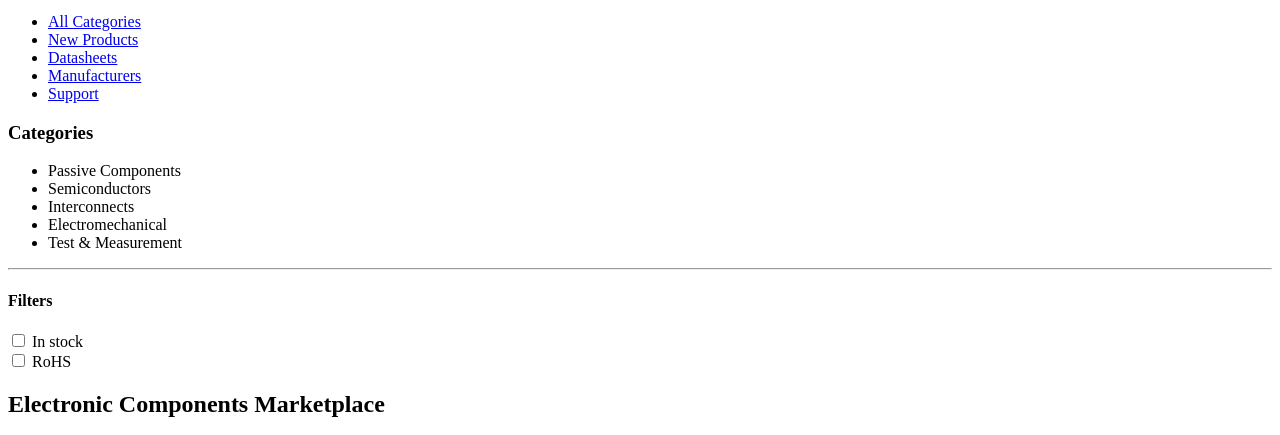
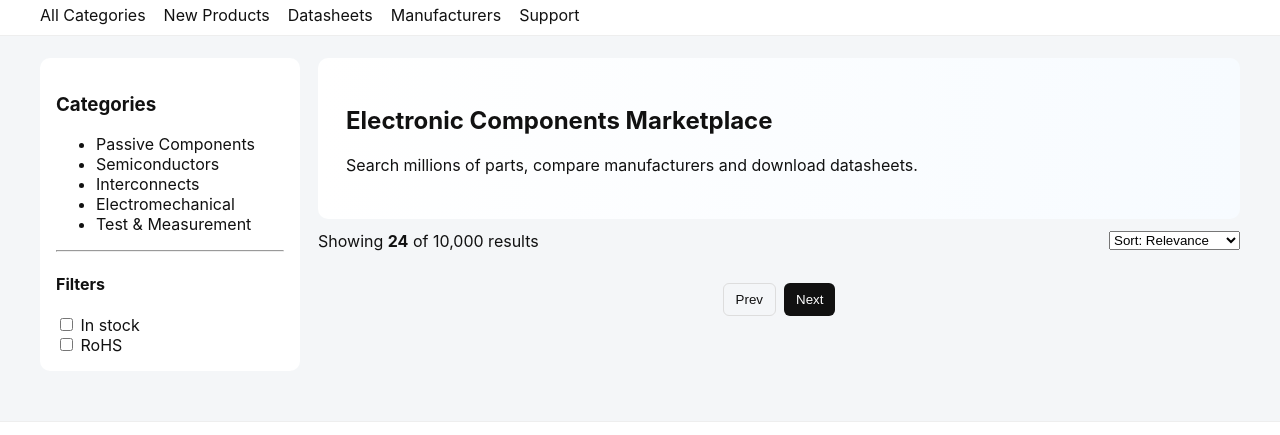
Before and after one commit to Ryv3x/Mouser-Clone, a plain HTML site: page index.html in a window 1280 px wide. Shown: the part 71-506 px from the top of the page. Drawn offline with Linux system fonts and the light colour scheme.

Commit message:
Update styles.css

```diff
--- a/styles.css
+++ b/styles.css
@@ -1,101 +1,40 @@
-<!doctype html>
-<html lang="en">
-<head>
-  <meta charset="utf-8" />
-  <meta name="viewport" content="width=device-width,initial-scale=1" />
-  <title>Mouser Clone — Demo</title>
-  <link rel="stylesheet" href="styles.css" />
-</head>
-<body>
-  <header class="site-header">
-    <div class="container header-row">
-      <div class="brand">
-        <img src="assets/logo.png" alt="logo" class="logo" />
-      </div>
-      <div class="search">
-        <input id="searchInput" placeholder="Search for parts, manufacturers, datasheets..." />
-        <button id="searchBtn">Search</button>
-      </div>
-      <div class="actions">
-        <button class="btn">Sign In</button>
-        <button class="btn ghost">Cart</button>
-      </div>
-    </div>
+:root{
+  --accent:#0a66c2;
+  --muted:#6b7280;
+  --card:#fff;
+  --bg:#f4f6f8;
+}
+*{box-sizing:border-box}
+body{font-family:Inter, system-ui, Arial; margin:0; background:var(--bg); color:#111}
+.container{width:1200px; max-width:95%; margin:0 auto}
+.header-row{display:flex; align-items:center; gap:16px; padding:14px 0}
+.brand{flex:0 0 auto}
+.logo{height:36px}
+.search{flex:1; display:flex; gap:8px}
+.search input{flex:1;padding:10px;border-radius:6px;border:1px solid #d1d5db}
+.search button{padding:10px 14px;border-radius:6px;border:0;background:var(--accent);color:#fff}
+.actions{display:flex; gap:8px}
+.btn{padding:8px 12px;border-radius:6px;border:0;background:#111;color:#fff;cursor:pointer}
+.btn.ghost{background:transparent;color:#111;border:1px solid #ddd}
 
-    <nav class="main-nav">
-      <div class="container nav-row">
-        <ul>
-          <li><a href="#">All Categories</a></li>
-          <li><a href="#">New Products</a></li>
-          <li><a href="#">Datasheets</a></li>
-          <li><a href="#">Manufacturers</a></li>
-          <li><a href="#">Support</a></li>
-        </ul>
-      </div>
-    </nav>
-  </header>
+.main-nav{background:#fff; border-top:1px solid #eee; border-bottom:1px solid #eee}
+.nav-row ul{display:flex; gap:18px; list-style:none; padding:10px 0; margin:0}
+.nav-row a{text-decoration:none;color:#111}
 
-  <main class="container main-grid">
-    <aside class="sidebar">
-      <h3>Categories</h3>
-      <ul class="cats">
-        <li>Passive Components</li>
-        <li>Semiconductors</li>
-        <li>Interconnects</li>
-        <li>Electromechanical</li>
-        <li>Test & Measurement</li>
-      </ul>
-      <hr/>
-      <h4>Filters</h4>
-      <label><input type="checkbox" /> In stock</label><br/>
-      <label><input type="checkbox" /> RoHS</label>
-    </aside>
-
-    <section class="content">
-      <div class="hero">
-        <h1>Electronic Components Marketplace</h1>
-        <p>Search millions of parts, compare manufacturers and download datasheets.</p>
-      </div>
-
-      <div class="controls">
-        <div>Showing <strong>24</strong> of 10,000 results</div>
-        <select id="sort">
-          <option>Sort: Relevance</option>
-          <option>Price: Low to High</option>
-          <option>Price: High to Low</option>
-        </select>
-      </div>
-
-      <div id="productGrid" class="product-grid">
-        <!-- product cards injected by JS -->
-      </div>
-
-      <div class="pagination">
-        <button class="btn ghost">Prev</button>
-        <button class="btn">Next</button>
-      </div>
-    </section>
-  </main>
-
-  <footer class="footer">
-    <div class="container">
-      <div class="foot-col">
-        <img src="assets/logo.png" alt="logo" style="width:140px"/>
-        <p>Demo clone for learning and testing only.</p>
-      </div>
-      <div class="foot-col">
-        <h4>Company</h4>
-        <a href="#">About</a><br/>
-        <a href="#">Careers</a>
-      </div>
-      <div class="foot-col">
-        <h4>Support</h4>
-        <a href="#">Contact</a><br/>
-        <a href="#">Help</a>
-      </div>
-    </div>
-  </footer>
-
-  <script src="script.js"></script>
-</body>
-</html>
+.main-grid{display:grid; grid-template-columns:260px 1fr; gap:18px; padding:22px 0}
+.sidebar{background:#fff;padding:16px;border-radius:10px}
+.content .hero{background:linear-gradient(90deg, #ffffff, #f7fbff); padding:28px;border-radius:10px;margin-bottom:12px}
+.controls{display:flex;justify-content:space-between;align-items:center;margin:10px 0}
+.product-grid{display:grid;grid-template-columns:repeat(auto-fill,minmax(220px,1fr));gap:14px}
+.card{background:var(--card);border-radius:10px;padding:12px;box-shadow:0 6px 14px rgba(15,23,42,0.06)}
+.card img{width:100%;height:120px;object-fit:contain;background:#f8fafc;border-radius:6px}
+.card .title{font-weight:600;margin:10px 0;font-size:14px}
+.card .meta{font-size:13px;color:var(--muted)}
+.pagination{display:flex;gap:8px;justify-content:center;margin:22px 0}
+.footer{background:#fff;padding:28px 0;border-top:1px solid #eee;margin-top:28px}
+.footer .container{display:flex;gap:48px;align-items:flex-start}
+.foot-col a{display:inline-block;color:var(--muted);text-decoration:none;margin:6px 0}
+@media(max-width:900px){
+  .main-grid{grid-template-columns:1fr; padding:16px}
+  .sidebar{order:2}
+}
```
